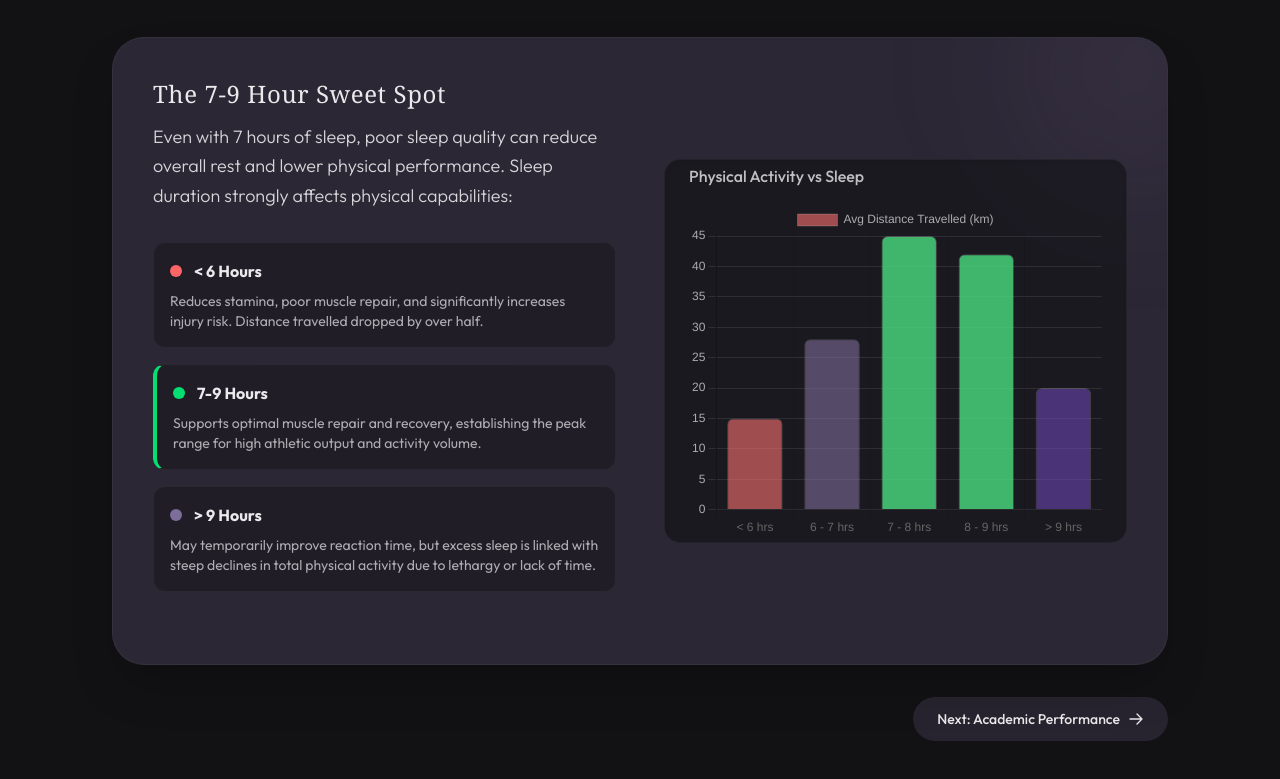
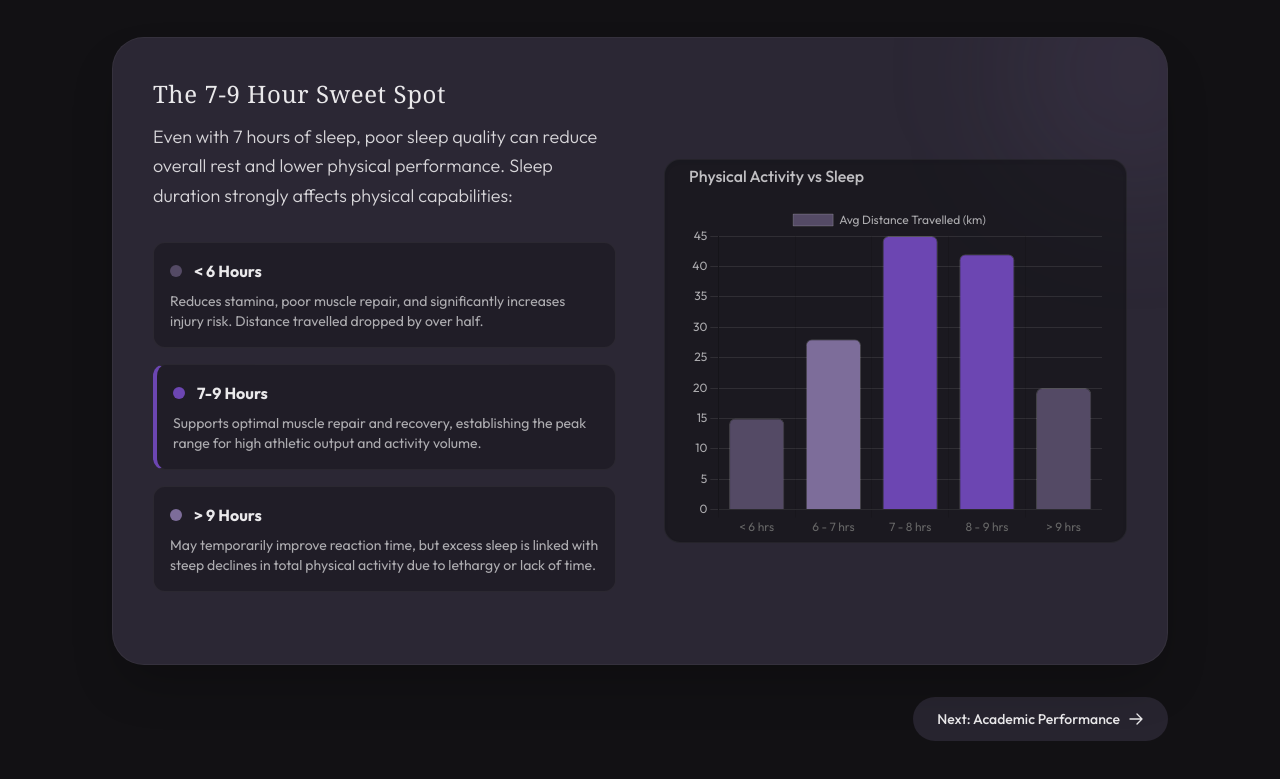
Before and after one commit to vmp-nori/Sleep-analysis-website, a website built with Vite: page physical.html in a window 1280 px wide. Shown: the part 303-1082 px from the top of the page. Built offline with nearby package versions, Linux system fonts and the light colour scheme; a web font is replaced by a local one.

Commit message:
Style charts to match theme colors and fonts

```diff
--- a/main.js
+++ b/main.js
@@ -28,8 +28,12 @@ document.addEventListener('DOMContentLoaded', () => {
     // Since we know the colors from the user request, we can set them staticly for charts
     // text: #eae9eb, background: #121114, primary: #6c46b2, secondary: #544a65, accent: #7d6d9a
     const colorText = '#eae9eb';
+    const colorBackground = '#121114';
     const colorPrimary = '#6c46b2';
+    const colorSecondary = '#544a65';
     const colorAccent = '#7d6d9a';
+
+    Chart.defaults.font.family = "'Outfit', 'Inter', 'Helvetica', sans-serif";
 
     // Common chart options for dark theme
     const commonOptions = {
@@ -65,11 +69,11 @@ document.addEventListener('DOMContentLoaded', () => {
                 label: 'Avg Distance Travelled (km)',
                 data: [15, 28, 45, 42, 20],
                 backgroundColor: [
-                    'rgba(248, 113, 113, 0.6)', // red
-                    'rgba(125, 109, 154, 0.6)', // accent
-                    'rgba(74, 222, 128, 0.8)',  // green (optimal)
-                    'rgba(74, 222, 128, 0.8)',  // green (optimal)
-                    'rgba(108, 70, 178, 0.6)'   // primary
+                    colorSecondary, // < 6
+                    colorAccent,    // 6 - 7
+                    colorPrimary,   // 7 - 8
+                    colorPrimary,   // 8 - 9
+                    colorSecondary  // > 9
                 ],
                 borderColor: 'rgba(234, 233, 235, 0.2)',
                 borderWidth: 1,
@@ -131,14 +135,16 @@ document.addEventListener('DOMContentLoaded', () => {
                     {
                         label: 'Emotional Stability',
                         data: [40, 70, 95, 90, 65],
-                        borderColor: '#4ade80', // green
+                        borderColor: colorPrimary,
+                        backgroundColor: colorPrimary,
                         tension: 0.4,
                         borderWidth: 3
                     },
                     {
                         label: 'Avg Caffeine (Cups)',
                         data: [3.5, 2.5, 1.2, 1.5, 2.0],
-                        borderColor: '#f87171', // red
+                        borderColor: colorAccent,
+                        backgroundColor: colorAccent,
                         borderDash: [5, 5],
                         tension: 0.4,
                         borderWidth: 2,
@@ -180,9 +186,9 @@ document.addEventListener('DOMContentLoaded', () => {
                     label: 'Relative Mortality Risk',
                     data: [1.12, 1.00, 1.30],
                     backgroundColor: [
-                        'rgba(248, 113, 113, 0.8)', // Red (+12%)
-                        'rgba(74, 222, 128, 0.8)',  // Green (Baseline)
-                        'rgba(125, 109, 154, 0.8)'  // Accent (+30%)
+                        colorSecondary, // < 6
+                        colorPrimary,  // Baseline
+                        colorAccent    // > 9
                     ],
                     borderColor: 'rgba(234, 233, 235, 0.2)',
                     borderWidth: 1,
--- a/mortality.html
+++ b/mortality.html
@@ -99,15 +99,15 @@
                         <div class="grid grid-cols-1 md:grid-cols-3 gap-6 mb-10 text-center relative z-10">
                             <div
                                 class="bg-background/40 p-6 rounded-2xl border border-text/5 transform hover:-translate-y-2 transition-transform">
-                                <div class="text-4xl lg:text-5xl font-heading text-red-400 mb-2">1.12x</div>
+                                <div class="text-4xl lg:text-5xl font-heading text-secondary mb-2">1.12x</div>
                                 <h4 class="text-text font-medium text-lg mb-2">&lt; 6 Hours</h4>
                                 <p class="text-text/70 text-sm">12% higher risk. Increases cardiovascular strain and
                                     impairs immune
                                     function.</p>
                             </div>
                             <div
-                                class="bg-background/40 p-6 rounded-2xl border border-text/5 border-t-4 border-t-green-400 transform hover:-translate-y-2 transition-transform shadow-lg shadow-green-500/10">
-                                <div class="text-4xl lg:text-5xl font-heading text-green-400 mb-2">1.00x</div>
+                                class="bg-background/40 p-6 rounded-2xl border border-text/5 border-t-4 border-t-primary transform hover:-translate-y-2 transition-transform shadow-lg shadow-primary/10">
+                                <div class="text-4xl lg:text-5xl font-heading text-primary mb-2">1.00x</div>
                                 <h4 class="text-text font-medium text-lg mb-2">7 - 8 Hours</h4>
                                 <p class="text-text/70 text-sm">The ideal baseline risk level for maintaining metabolic
                                     and immune
--- a/physical.html
+++ b/physical.html
@@ -116,7 +116,7 @@
                             <div class="space-y-4 my-8">
                                 <div class="bg-background/40 p-4 rounded-xl border border-text/5">
                                     <div class="flex items-center gap-3 mb-2">
-                                        <span class="w-3 h-3 rounded-full bg-red-400"></span>
+                                        <span class="w-3 h-3 rounded-full bg-secondary"></span>
                                         <strong class="text-text">&lt; 6 Hours</strong>
                                     </div>
                                     <p class="text-text/70 text-sm">Reduces stamina, poor muscle repair, and
@@ -124,9 +124,9 @@
                                         injury risk. Distance travelled dropped by over half.</p>
                                 </div>
                                 <div
-                                    class="bg-background/40 p-4 rounded-xl border border-text/5 border-l-4 border-l-green-400">
+                                    class="bg-background/40 p-4 rounded-xl border border-text/5 border-l-4 border-l-primary">
                                     <div class="flex items-center gap-3 mb-2">
-                                        <span class="w-3 h-3 rounded-full bg-green-400"></span>
+                                        <span class="w-3 h-3 rounded-full bg-primary"></span>
                                         <strong class="text-text">7-9 Hours</strong>
                                     </div>
                                     <p class="text-text/70 text-sm">Supports optimal muscle repair and recovery,
```
